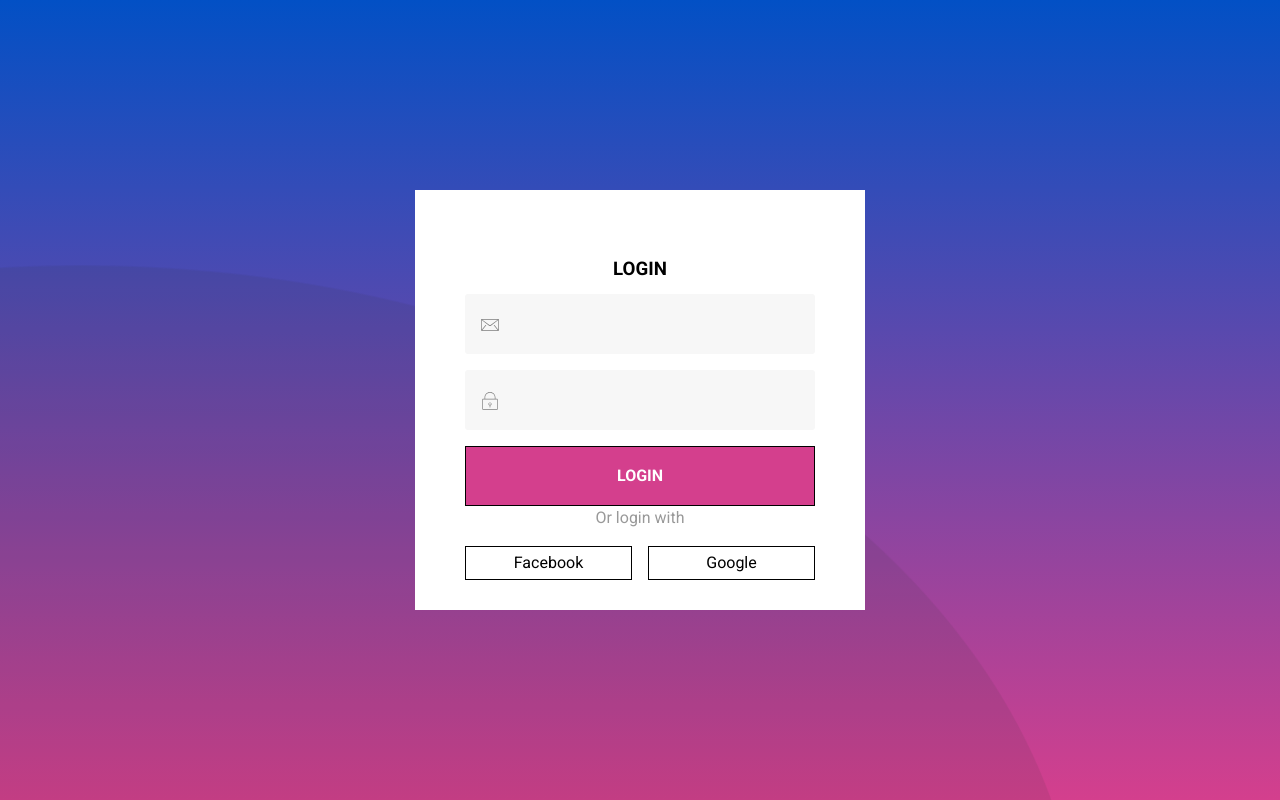
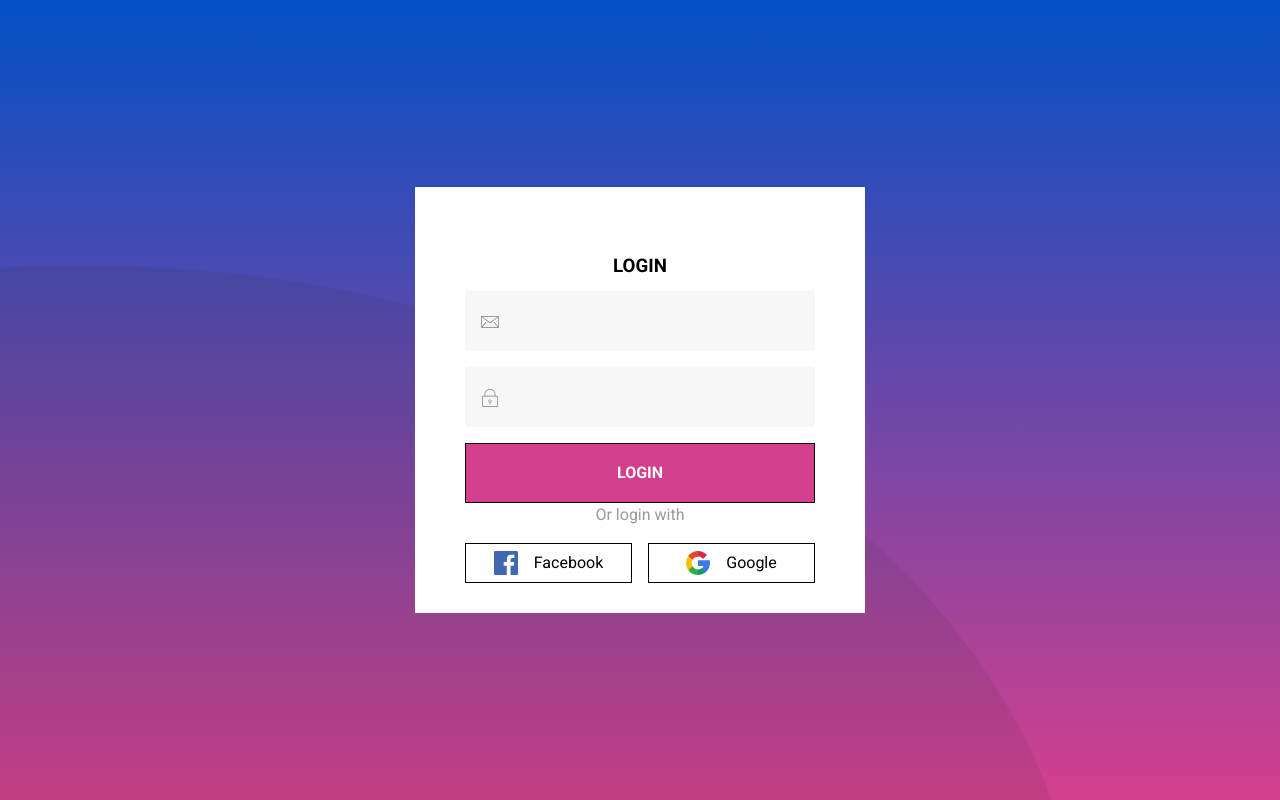
Before and after one commit to franklinlugo/login-register-with-firebase, a React app: page / in a window 1280 px wide. Built offline with nearby package versions, Linux system fonts and the light colour scheme.

Commit message:
social button style

```diff
--- a/assets/Icons.js
+++ b/assets/Icons.js
@@ -17,3 +17,48 @@ export function Lock(props) {
     </svg>
   );
 }
+
+export function Facebook(props) {
+  return (
+    <svg height={24} viewBox="0 0 18 18" width={24} {...props}>
+      <path
+        d="M17.006 0H.993A.993.993 0 000 .994v16.013A.993.993 0 00.994 18h16.012a.993.993 0 00.994-.993V.993A.993.993 0 0017.006 0zm0 0"
+        fill="#4267b2"
+      />
+      <path
+        d="M12.428 18v-6.96h2.346l.352-2.726h-2.698V6.58c0-.787.218-1.323 1.347-1.323h1.43v-2.43a19.176 19.176 0 00-2.096-.108c-2.074 0-3.494 1.266-3.494 3.591v2.005H7.277v2.725h2.338V18zm0 0"
+        fill="#fff"
+      />
+    </svg>
+  );
+}
+export function Google(props) {
+  return (
+    <svg height={24} width={24} {...props}>
+      <path
+        d="M5.625 12c0-1.19.328-2.303.897-3.257V4.698H2.476A11.91 11.91 0 000 12c0 2.676.87 5.217 2.476 7.302h4.046v-4.045A6.336 6.336 0 015.625 12z"
+        fill="#fbbd00"
+      />
+      <path
+        d="M12 18.375l-2.813 2.813L12 24c2.676 0 5.217-.87 7.302-2.476v-4.041h-4.041a6.374 6.374 0 01-3.261.892z"
+        fill="#0f9d58"
+      />
+      <path
+        d="M6.522 15.257l-4.046 4.045c.318.413.664.809 1.039 1.183A11.922 11.922 0 0012 24v-5.625a6.378 6.378 0 01-5.478-3.118z"
+        fill="#31aa52"
+      />
+      <path
+        d="M24 12c0-.73-.066-1.462-.197-2.174l-.105-.576H12v5.625h5.693a6.346 6.346 0 01-2.432 2.608l4.041 4.041c.413-.318.809-.664 1.183-1.039A11.922 11.922 0 0024 12z"
+        fill="#3c79e6"
+      />
+      <path
+        d="M16.508 7.492l.497.497 3.977-3.977-.497-.497A11.921 11.921 0 0012 0L9.188 2.813 12 5.624c1.703 0 3.304.663 4.508 1.867z"
+        fill="#cf2d48"
+      />
+      <path
+        d="M12 5.625V0a11.922 11.922 0 00-8.485 3.515c-.375.374-.721.77-1.039 1.183l4.046 4.045A6.378 6.378 0 0112 5.625z"
+        fill="#eb4132"
+      />
+    </svg>
+  );
+}
--- a/components/LoginForm/LoginForm.js
+++ b/components/LoginForm/LoginForm.js
@@ -1,6 +1,7 @@
 import React from 'react';
 import { Input, Button } from '../index';
 import { Container, Title, SocialLogin, FacebookButton, GoogleButton } from './LoginFormStyles';
+import { Facebook, Google } from '../../assets/Icons';
 
 function handleSubmit(event) {
   event.preventDefault();
@@ -17,8 +18,14 @@ function LoginForm() {
       </form>
       <SocialLogin>
         <span>Or login with</span>
-        <FacebookButton>Facebook</FacebookButton>
-        <GoogleButton>Google</GoogleButton>
+        <FacebookButton>
+          <Facebook />
+          Facebook
+        </FacebookButton>
+        <GoogleButton>
+          <Google />
+          Google
+        </GoogleButton>
       </SocialLogin>
     </Container>
   );
--- a/components/LoginForm/LoginFormStyles.js
+++ b/components/LoginForm/LoginFormStyles.js
@@ -30,9 +30,14 @@ export const SocialLogin = styled.section`
 
 const SocialButton = css`
   display: grid;
-  place-self: center;
-  gap: 8px;
+  grid-template-columns: repeat(2, min-content);
+  justify-content: center;
+  align-content: center;
+  gap: 16px;
   width: 100%;
+  height: 40px;
+  white-space: nowrap;
+  cursor: pointer;
 `;
 
 export const FacebookButton = styled.button`
```
Also changed, not shown: assets/facebook.svg (added), assets/google.svg (added).
